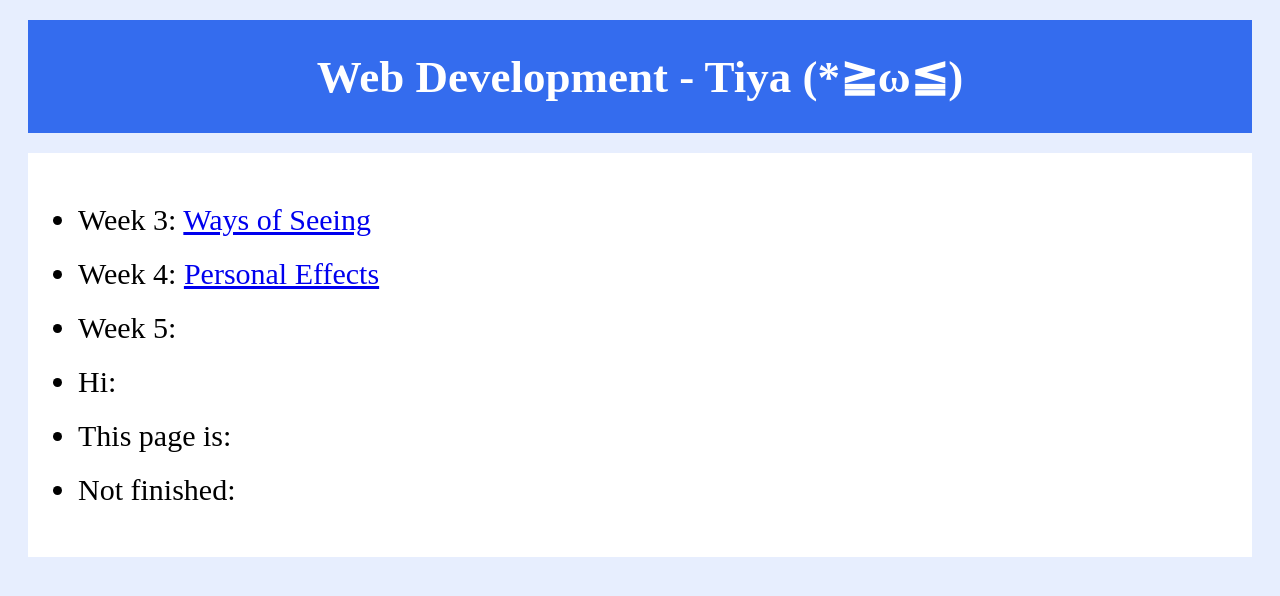
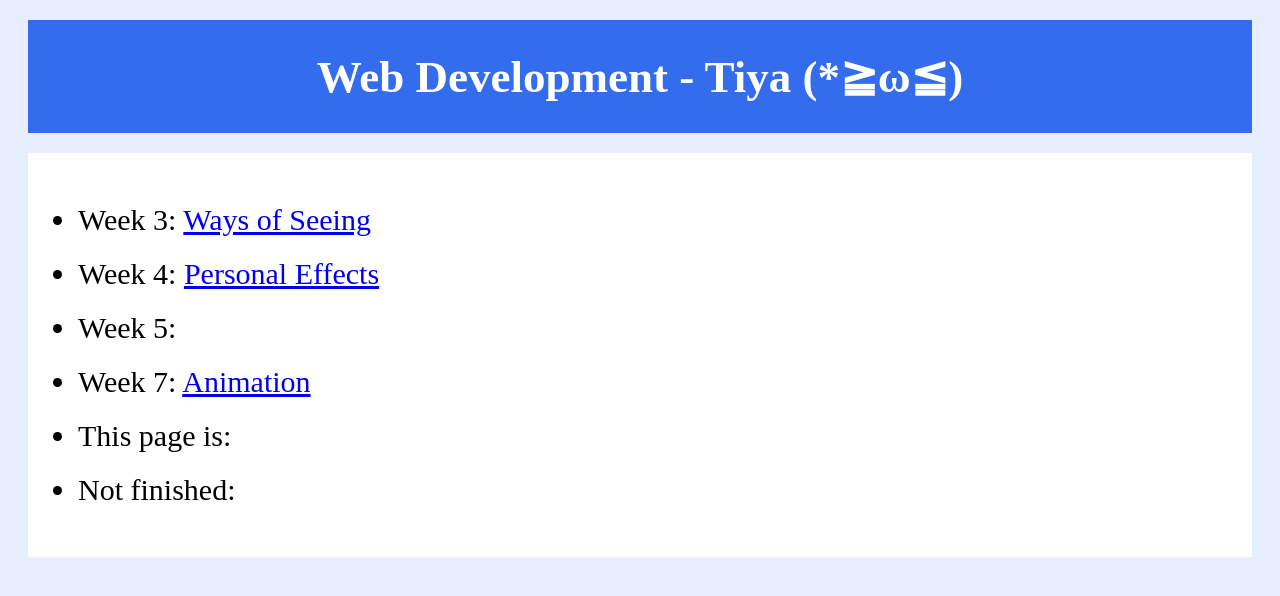
Before and after one commit to helloteeyah/helloteeyah.github.io, a plain HTML site: page index.html in a window 1280 px wide. Drawn offline with Linux system fonts and the light colour scheme.

Commit message:
main page added

```diff
--- a/index.html
+++ b/index.html
@@ -22,7 +22,7 @@
         <li>Week 3: <a href="/week3/index.html">Ways of Seeing</a></li>
         <li>Week 4: <a href="/week4_hw/index.html">Personal Effects</a></li>
         <li>Week 5:</li>
-        <li>Hi:</li>
+        <li>Week 7: <a href="/week7/index.html">Animation</a></li>
         <li>This page is:</li>
         <li>Not finished:</li>
 
```
